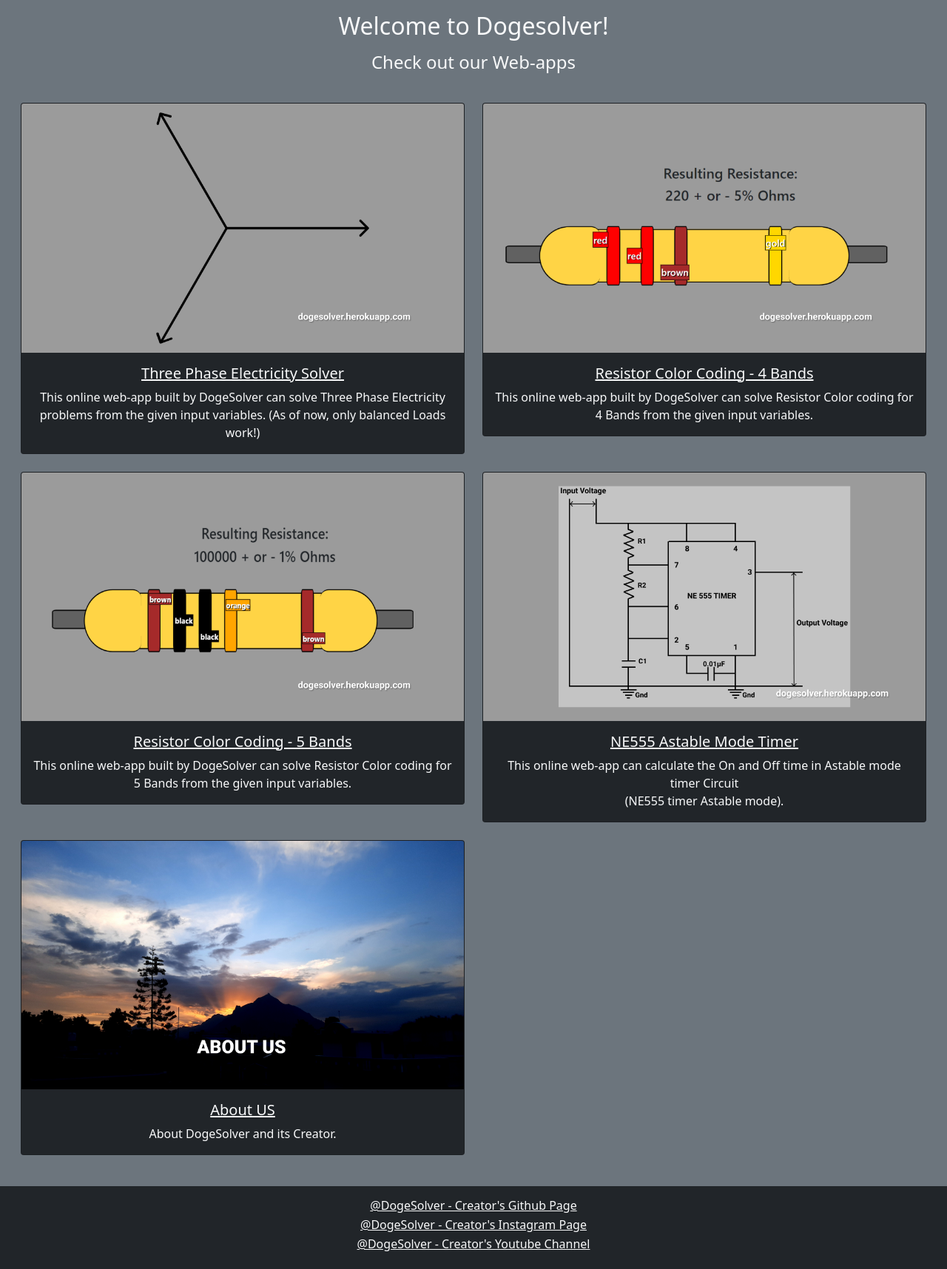
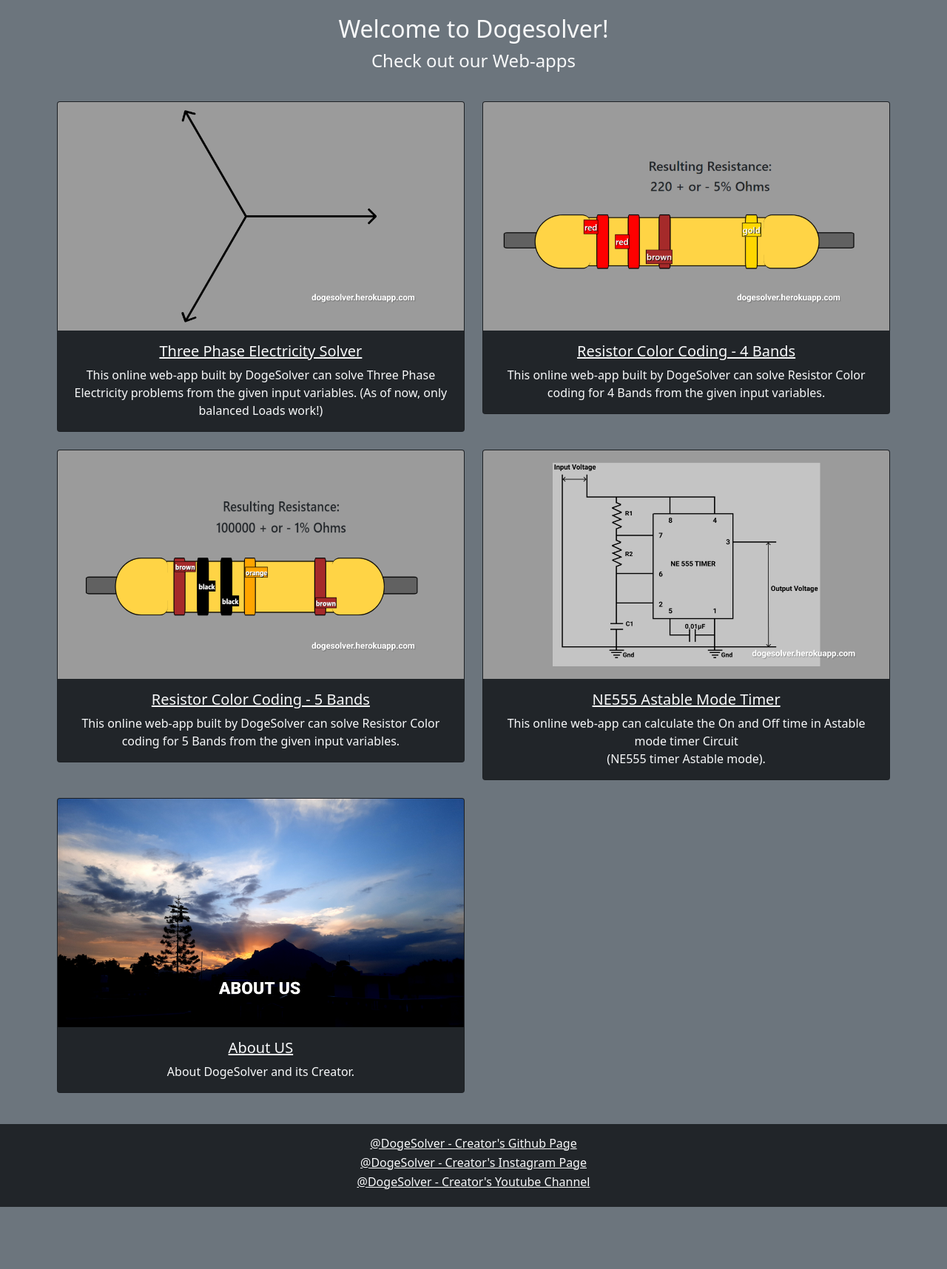
Before and after one commit to hariharan-tech/dogesolver, a Flask app: page / in a window 1280 px wide. Shown: the part 56-1772 px from the top of the page at 74% size. After the commit the page ends 1688 px from the top, so only its background shows below. Run offline with Flask 2, Linux system fonts and the light colour scheme.

Commit message:
Update homepage.html

```diff
--- a/templates/homepage.html
+++ b/templates/homepage.html
@@ -2,10 +2,24 @@
 {% block title %}
     Home
 {% endblock title %}
+{% block customstyle %}
+  .welcometext{
+    margin: 20px 0 10px;
+  }
+  @media (max-width:500px){
+    .welcometext{
+      font-size: 1.25rem;
+    }
+    .cotext{
+      font-size:1rem;
+    }
+  }
+{% endblock customstyle %}
 {% block body %}
-<h2 class="my-3">Welcome to Dogesolver!</h2>
-<h4 class="my-1">Check out our Web-apps</h4>
-<div class="row row-cols-1 row-cols-md-2 g-4 mx-3 my-3">
+<h2 class="welcometext">Welcome to Dogesolver!</h2>
+<h4 class="cotext">Check out our Web-apps</h4>
+<div class="container-fluid" id="homecontainer">
+<div class="row row-cols-1 row-cols-md-2 g-4 my-3">
         <div class="col">
         <div class="card bg-dark text-light">
           <img src="static/threephase.png" class="card-img-top" alt="three_phase_solver_img">
@@ -52,4 +66,5 @@
         </div>
       </div>
   </div>
+</div>
 {% endblock body %}
```
